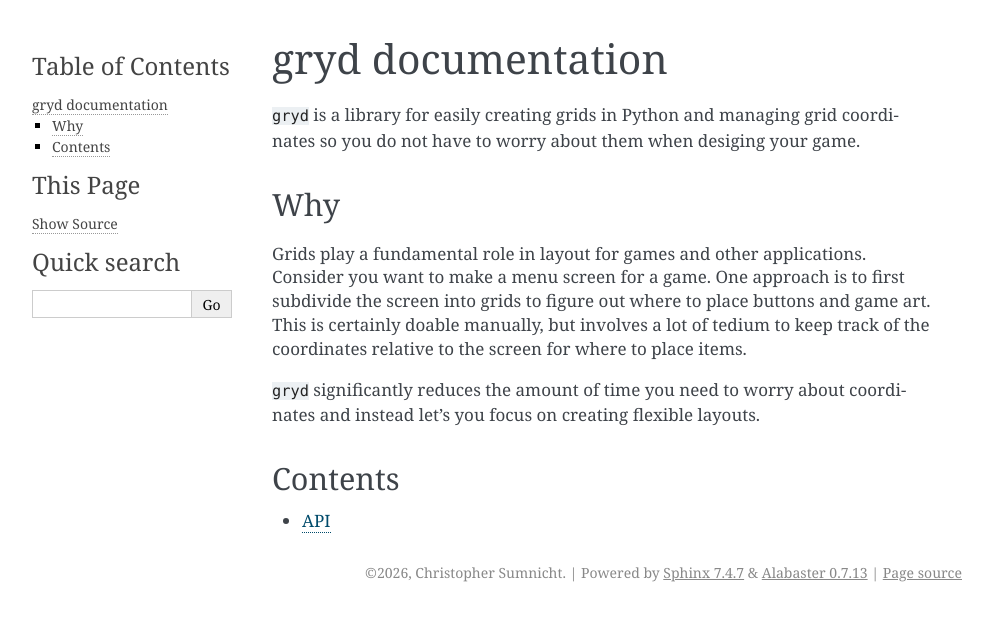
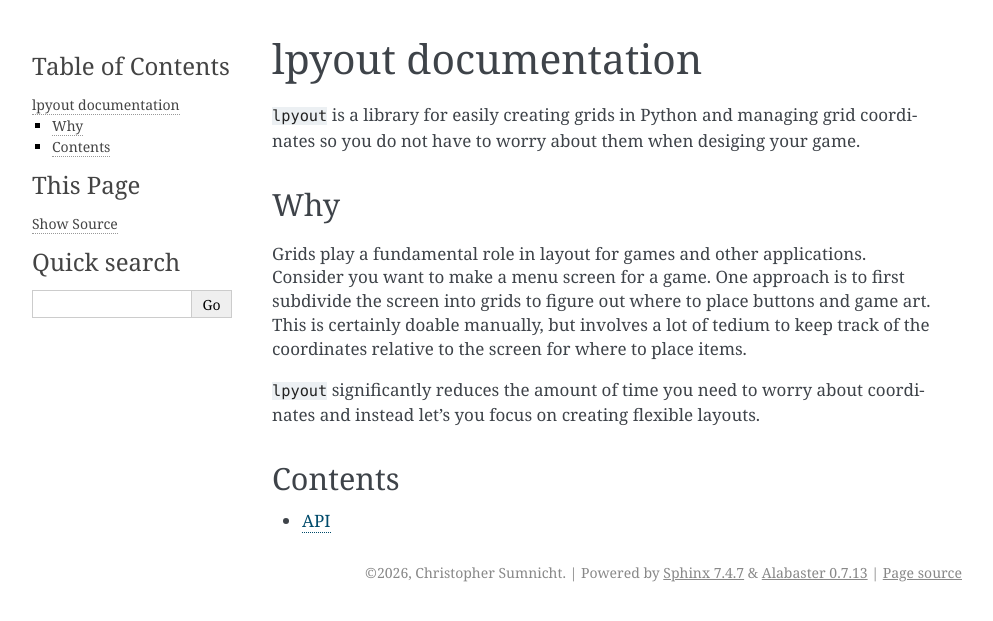
Before and after one commit to thyrgle/lpyout, a Sphinx documentation site: the page built from docs/source/index.rst, in a window 1280 px wide. Shown: the top 621 px of the page, without its empty margins (148-1141 px from the left). Built offline with Sphinx 7.4.7, drawn with Linux system fonts in a browser that asks for light colours.

```diff
--- a/docs/source/index.rst
+++ b/docs/source/index.rst
@@ -1,14 +1,14 @@
-gryd documentation
+lpyout documentation
 ==================
 
-``gryd`` is a library for easily creating grids in Python and managing grid coordinates so you do not have to worry about them when desiging your game.
+``lpyout`` is a library for easily creating grids in Python and managing grid coordinates so you do not have to worry about them when desiging your game.
 
 Why
 ---
 
 Grids play a fundamental role in layout for games and other applications. Consider you want to make a menu screen for a game. One approach is to first subdivide the screen into grids to figure out where to place buttons and game art. This is certainly doable manually, but involves a lot of tedium to keep track of the coordinates relative to the screen for where to place items.
 
-``gryd`` significantly reduces the amount of time you need to worry about coordinates and instead let's you focus on creating flexible layouts.
+``lpyout`` significantly reduces the amount of time you need to worry about coordinates and instead let's you focus on creating flexible layouts.
 
 .. toctree::
    :maxdepth: 2
```
Also changed, not shown: README.md (+4 -4 lines).
